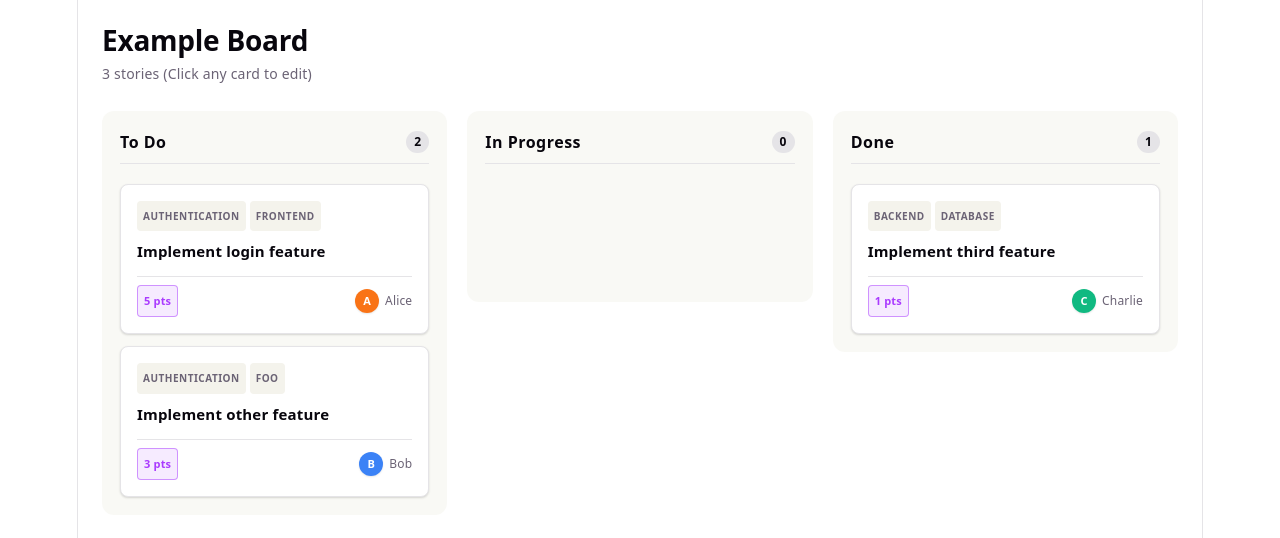
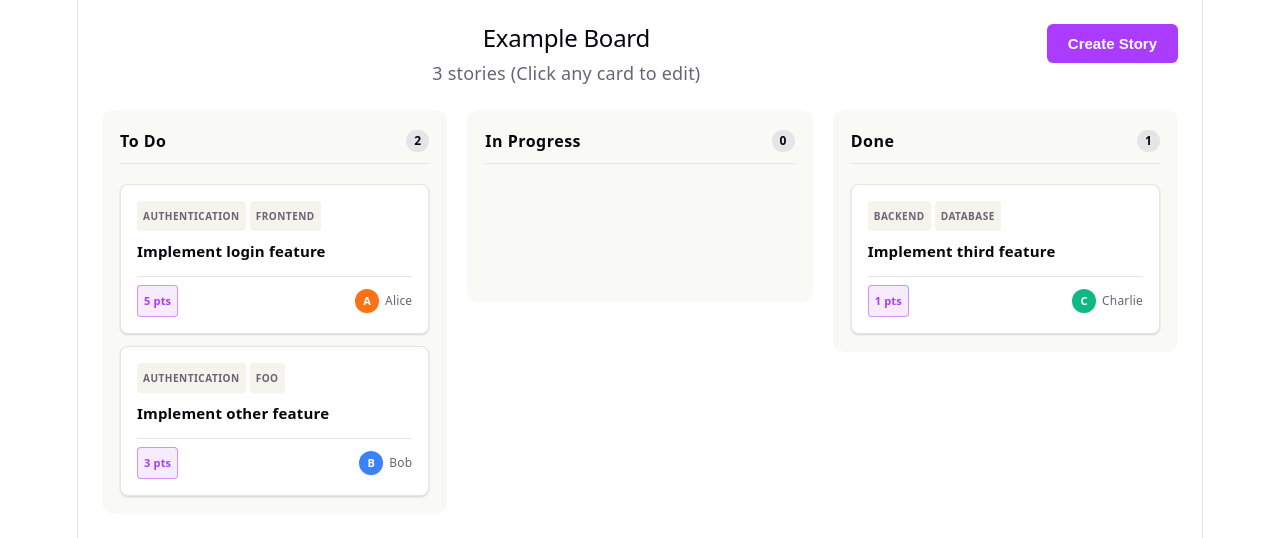
Before and after one commit to robert-morin/kanban-multiverse, a React (Vite) app in the folder frontend/react/: page / in a window 1280 px wide. Shown: the top 538 px of the page. Built offline with nearby package versions, Linux system fonts and the light colour scheme.

Commit message:
Create story

```diff
--- a/frontend/react/src/ui/components/BoardElem.tsx
+++ b/frontend/react/src/ui/components/BoardElem.tsx
@@ -11,10 +11,36 @@ type BoardProps = {
 }
 
 const BoardElem = ({ isLoading, error }: BoardProps) => {
-    const [stories, board, moveStory, updateStory, deleteStory] = useTestHook();
+    const [stories, board, moveStory, updateStory, deleteStory, createStory] = useTestHook();
     const [selectedStoryId, setSelectedStoryId] = useState<number | null>(null);
+    const [isCreatingStory, setIsCreatingStory] = useState(false);
+    const [draftStory, setDraftStory] = useState<Story | null>(null);
 
     const selectedStory = stories.find(s => s.id === selectedStoryId);
+
+    const getEmptyStory = (): Story => ({
+        id: Math.max(0, ...stories.map(story => story.id)) + 1,
+        title: '',
+        description: '',
+        tags: [],
+        owner: '',
+        status: 'To Do',
+        creationDate: new Date(),
+        lastStatusUpdateDate: new Date(),
+        points: 0
+    });
+
+    const closeStoryModal = () => {
+        setSelectedStoryId(null);
+        setIsCreatingStory(false);
+        setDraftStory(null);
+    };
+
+    const openCreateStoryModal = () => {
+        setSelectedStoryId(null);
+        setDraftStory(getEmptyStory());
+        setIsCreatingStory(true);
+    };
 
     return (
         <div className="board">
@@ -25,8 +51,15 @@ const BoardElem = ({ isLoading, error }: BoardProps) => {
                 <p>Loading. Please Wait...</p>
             ) : (
                 <>
-                    <h2>{board.name}</h2>
-                    <p>{stories.length} stories (Click any card to edit)</p>
+                    <div className="board-header">
+                        <div>
+                            <h2>{board.name}</h2>
+                            <p>{stories.length} stories (Click any card to edit)</p>
+                        </div>
+                        <button type="button" className="btn-primary" onClick={openCreateStoryModal}>
+                            Create Story
+                        </button>
+                    </div>
                     <div className="board-columns">
                         {board.columns.map((column) => (
                             <BoardColumnElem
@@ -40,20 +73,25 @@ const BoardElem = ({ isLoading, error }: BoardProps) => {
                 </>
             )}
 
-            {selectedStory && (
-                <div className="story-details-overlay" onClick={() => setSelectedStoryId(null)}>
+            {(selectedStory || (isCreatingStory && draftStory)) && (
+                <div className="story-details-overlay" onClick={closeStoryModal}>
                     <div onClick={(e) => e.stopPropagation()}>
                         <StoryDetailsElem
-                            story={selectedStory}
+                            story={selectedStory ?? draftStory!}
+                            mode={isCreatingStory ? 'create' : 'edit'}
                             onSave={(updated: Story) => {
                                 updateStory(updated);
-                                setSelectedStoryId(null);
+                                closeStoryModal();
+                            }}
+                            onCreate={(newStory: Story) => {
+                                createStory(newStory);
+                                closeStoryModal();
                             }}
                             onDelete={(storyId: number) => {
                                 deleteStory(storyId);
-                                setSelectedStoryId(null);
+                                closeStoryModal();
                             }}
-                            onCancel={() => setSelectedStoryId(null)}
+                            onCancel={closeStoryModal}
                         />
                     </div>
                 </div>
--- a/frontend/react/src/ui/components/StoryDetailsElem.tsx
+++ b/frontend/react/src/ui/components/StoryDetailsElem.tsx
@@ -4,12 +4,14 @@ import '../css/StoryDetails.css';
 
 type StoryDetailsElemProps = {
     story: Story;
+    mode?: 'edit' | 'create';
     onSave?: (updatedStory: Story) => void;
+    onCreate?: (newStory: Story) => void;
     onDelete?: (storyId: number) => void;
     onCancel?: () => void;
 }
 
-export function StoryDetailsElem({ story, onSave, onDelete, onCancel }: StoryDetailsElemProps) {
+export function StoryDetailsElem({ story, mode = 'edit', onSave, onCreate, onDelete, onCancel }: StoryDetailsElemProps) {
     const [title, setTitle] = useState(story.title);
     const [description, setDescription] = useState(story.description);
     const [owner, setOwner] = useState(story.owner);
@@ -66,8 +68,7 @@ export function StoryDetailsElem({ story, onSave, onDelete, onCancel }: StoryDet
         e.preventDefault();
         if (!validate()) return;
 
-        if (onSave) {
-            const updatedStory: Story = {
+        const storyToSubmit: Story = {
             ...story,
             title: title.trim(),
             description: description.trim(),
@@ -77,7 +78,16 @@ export function StoryDetailsElem({ story, onSave, onDelete, onCancel }: StoryDet
             tags,
             lastStatusUpdateDate: status !== story.status ? new Date() : story.lastStatusUpdateDate
         };
-            onSave(updatedStory);
+
+        if (mode === 'create') {
+            if (onCreate) {
+                onCreate(storyToSubmit);
+            }
+            return;
+        }
+
+        if (onSave) {
+            onSave(storyToSubmit);
         }
     };
 
@@ -88,9 +98,11 @@ export function StoryDetailsElem({ story, onSave, onDelete, onCancel }: StoryDet
         }
     };
 
+    const isCreateMode = mode === 'create';
+
     return (
         <div className="story-details">
-            <h3 className="title">Edit Story #{story.id}</h3>
+            <h3 className="title">{isCreateMode ? 'Create Story' : `Edit Story #${story.id}`}</h3>
 
             <form onSubmit={handleSubmit}>
                 {/* Title Input */}
@@ -196,7 +208,7 @@ export function StoryDetailsElem({ story, onSave, onDelete, onCancel }: StoryDet
 
                 {/* Form Actions */}
                 <div className="form-actions">
-                    {onDelete && (
+                    {!isCreateMode && onDelete && (
                         <button type="button" className="btn-danger" onClick={handleDelete}>
                             Delete Story
                         </button>
@@ -207,7 +219,7 @@ export function StoryDetailsElem({ story, onSave, onDelete, onCancel }: StoryDet
                         </button>
                     )}
                     <button type="submit" className="btn-primary">
-                        Save Changes
+                        {isCreateMode ? 'Create Story' : 'Save Changes'}
                     </button>
                 </div>
             </form>
--- a/frontend/react/src/ui/css/Board.css
+++ b/frontend/react/src/ui/css/Board.css
@@ -30,6 +30,18 @@
     text-align: left;
 }
 
+.board-header {
+    display: flex;
+    justify-content: space-between;
+    align-items: flex-start;
+    gap: 16px;
+    margin-bottom: 24px;
+}
+
+.board-header > div {
+    flex: 1;
+}
+
 @media (max-width: 900px) {
     .board-columns {
         flex-direction: column;
--- a/frontend/react/src/ui/hooks/UseTestHook.tsx
+++ b/frontend/react/src/ui/hooks/UseTestHook.tsx
@@ -97,5 +97,11 @@ export function useTestHook() {
         setBoard(_ => createBoard(boardDefinition, updatedStories));
     }
 
-    return [stories, board, moveStory, updateStory, deleteStory] as const;
+    function createStory(newStory: Story) {
+        const updatedStories = [...stories, newStory];
+        setStories(_ => updatedStories);
+        setBoard(_ => createBoard(boardDefinition, updatedStories));
+    }
+
+    return [stories, board, moveStory, updateStory, deleteStory, createStory] as const;
 }
```
Lines whose indentation alone changed are shown as unchanged.
